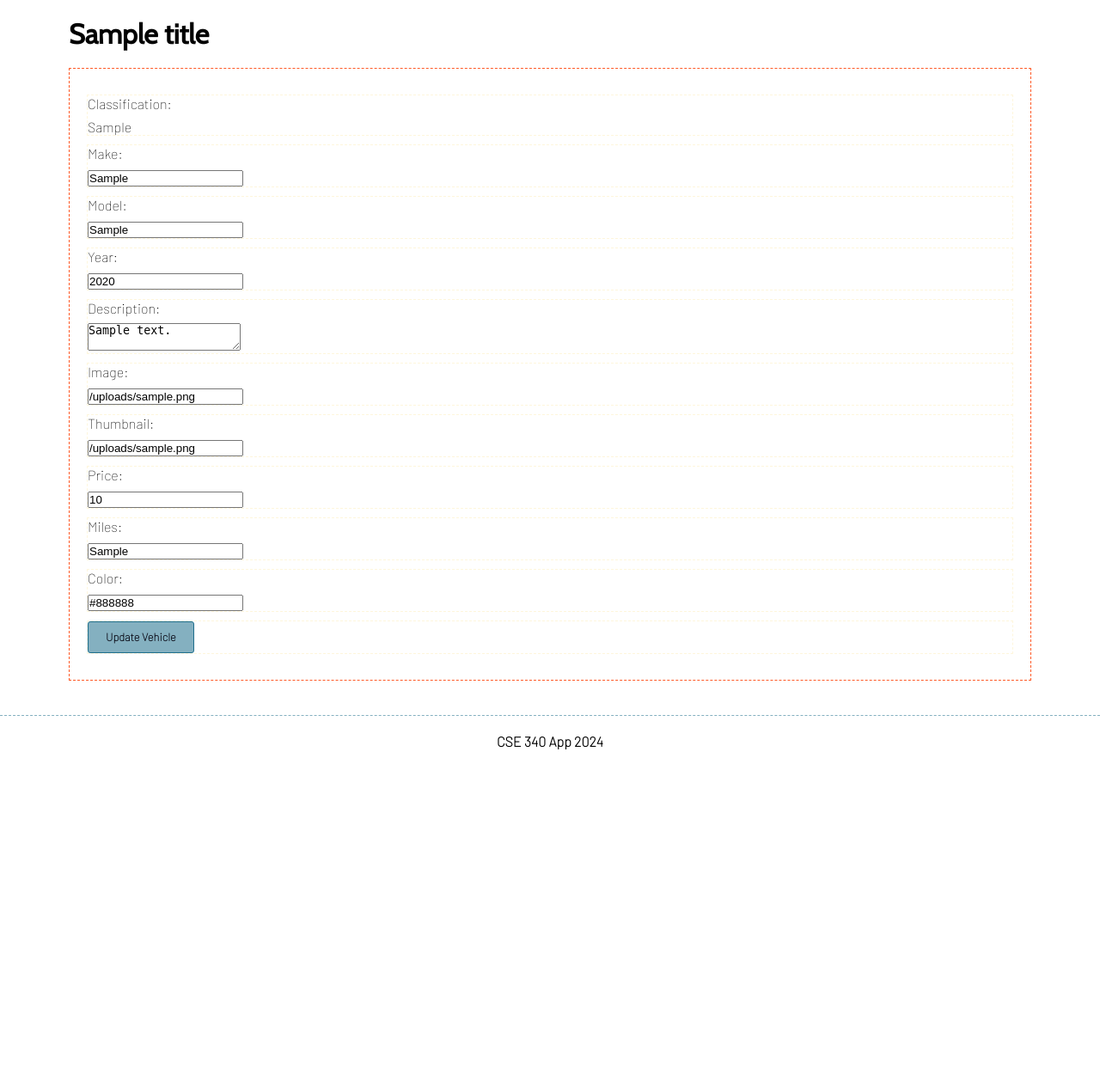
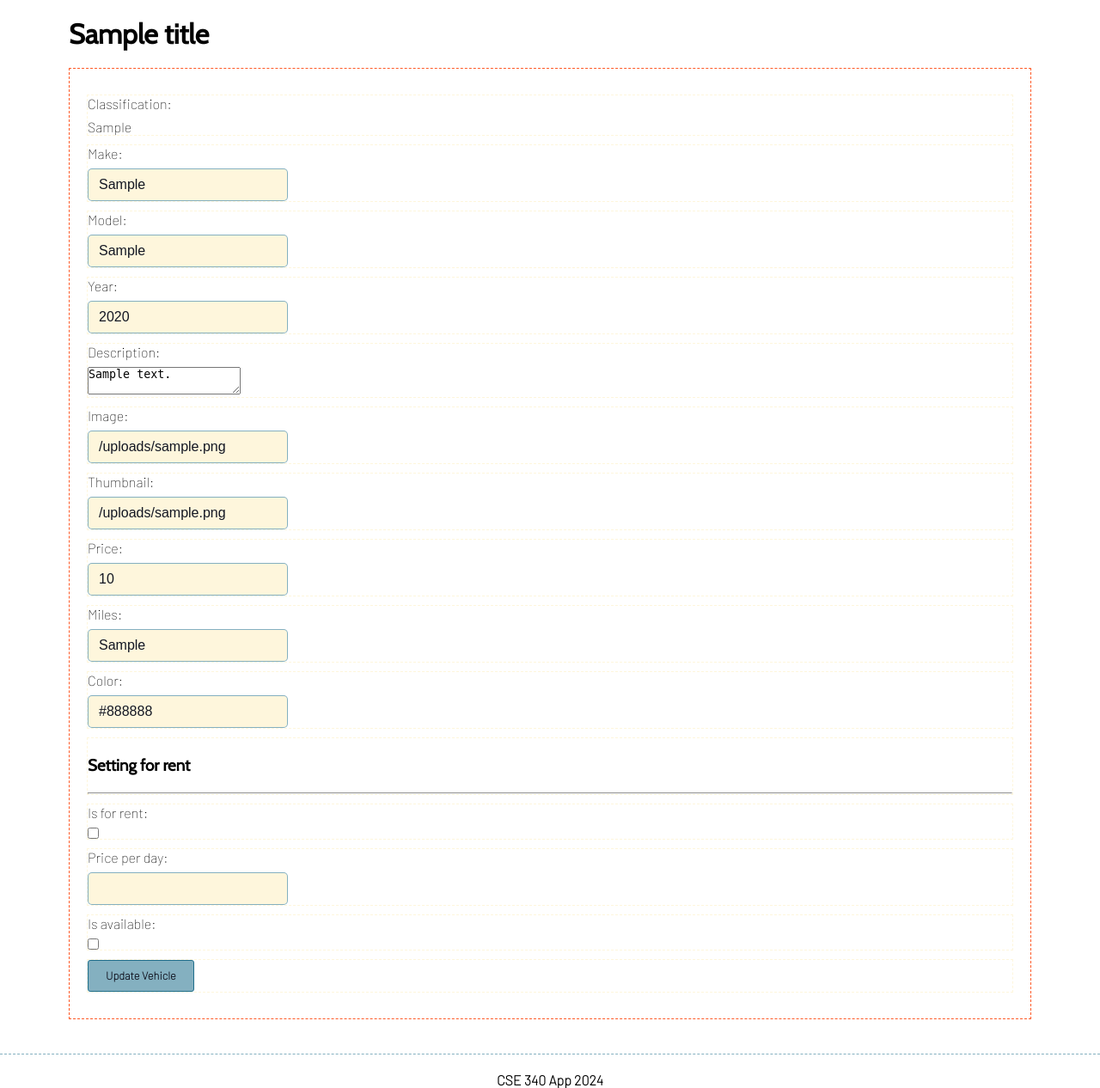
Before and after one commit to Kraken-369/340-starter, a Node server app: template views/inventory/editInventory.ejs in a window 1280 px wide. Shown: the part 153-1419 px from the top of the page at 86% size. Before the commit the page ends 1025 px from the top, so only its background shows below. Run offline with Node 20, Linux system fonts and the light colour scheme; the template is opened without the code that fills it: most values are stand-ins (such as "Sample title", 1, 10 or a date in 2020); some libraries are stand-ins or nearby versions.

Commit message:
Update inventory updates

```diff
--- a/database/db-code.sql
+++ b/database/db-code.sql
@@ -266,8 +266,8 @@ update public.inventory
 set inv_image = replace(inv_image, '/images', '/images/vehicles'),
 	inv_thumbnail = replace(inv_thumbnail, '/images', '/images/vehicles');
 
-insert into public.account (account_firstname, account_lastname, account_password, account_email, account_type)
+insert into public.account (account_firstname, account_lastname, account_email, account_password, account_type)
   values
     ('Basic', 'Client', 'basic@340.edu', 'I@mABas1cCl!3nt', 'Client'),
-    ('Happ',	'Employee',	'happy@340.edu',	'I@mAnEmpl0y33',	'Employee'),
+    ('Happy',	'Employee',	'happy@340.edu',	'I@mAnEmpl0y33',	'Employee'),
     ('Manager',	'User',	'manager@340.edu',	'I@mAnAdm!n1strat0r',	'Admin');
--- a/views/inventory/editInventory.ejs
+++ b/views/inventory/editInventory.ejs
@@ -5,47 +5,89 @@
   <form action="/inv/update" id="update-form" method="post">
     <div>
       <label for="classification-list">Classification:</label>
-      <div>
+      <div class="form-control">
         <%- classificationList %>
       </div>
     </div>
     <div>
       <label for="inv_make">Make:</label>
-      <div><input id="inv_make" name="inv_make" type="text" value="<%= inv_make %>"></div>
+      <div class="form-control">
+        <input id="inv_make" name="inv_make" type="text" value="<%= inv_make %>">
+      </div>
     </div>
     <div>
       <label for="inv_model">Model:</label>
-      <div><input id="inv_model" name="inv_model" type="text" value="<%= inv_model %>"></div>
+      <div class="form-control">
+        <input id="inv_model" name="inv_model" type="text" value="<%= inv_model %>">
+      </div>
     </div>
     <div>
       <label for="inv_year">Year:</label>
-      <div><input id="inv_year" name="inv_year" type="text" value="<%= inv_year %>"></div>
+      <div class="form-control">
+        <input id="inv_year" name="inv_year" type="text" value="<%= inv_year %>">
+      </div>
     </div>
     <div>
       <label for="inv_description">Description:</label>
-      <div><textarea name="inv_description" id="inv_description"><%= inv_description %></textarea></div>
+      <div class="form-control">
+        <textarea name="inv_description" id="inv_description"><%= inv_description %></textarea>
+      </div>
     </div>
     <div>
       <label for="inv_image">Image:</label>
-      <div><input id="inv_image" name="inv_image" type="text" value="<%= inv_image %>"></div>
+      <div class="form-control">
+        <input id="inv_image" name="inv_image" type="text" value="<%= inv_image %>">
+      </div>
     </div>
     <div>
       <label for="inv_thumbnail">Thumbnail:</label>
-      <div><input id="inv_thumbnail" name="inv_thumbnail" type="text" value="<%= inv_thumbnail %>"></div>
+      <div class="form-control">
+        <input id="inv_thumbnail" name="inv_thumbnail" type="text" value="<%= inv_thumbnail %>">
+      </div>
     </div>
     <div>
       <label for="inv_price">Price:</label>
-      <div><input id="inv_price" name="inv_price" type="text" value="<%= inv_price %>"></div>
+      <div class="form-control">
+        <input id="inv_price" name="inv_price" type="text" value="<%= inv_price %>">
+      </div>
     </div>
     <div>
       <label for="inv_miles">Miles:</label>
-      <div><input id="inv_miles" name="inv_miles" type="text" value="<%= inv_miles %>"></div>
+      <div class="form-control">
+        <input id="inv_miles" name="inv_miles" type="text" value="<%= inv_miles %>">
+      </div>
     </div>
     <div>
       <label for="inv_color">Color:</label>
-      <div><input id="inv_color" name="inv_color" type="text" value="<%= inv_color %>"></div>
+      <div class="form-control">
+        <input id="inv_color" name="inv_color" type="text" value="<%= inv_color %>">
+      </div>
     </div>
-    <div><button id="button-update" type="submit" disabled>Update Vehicle</button></div>
+    <div>
+      <h3>Setting for rent</h3>
+      <hr>
+    </div>
+    <div>
+      <label for="inv_for_rent">Is for rent:</label>
+      <div class="form-control">
+        <input tid="inv_for_rent" name="inv_for_rent" type="checkbox">
+      </div>
+    </div>
+    <div>
+      <label for="inv_price_day">Price per day:</label>
+      <div class="form-control">
+        <input id="inv_price_day" name="inv_price_day" type="text">
+      </div>
+    </div>
+    <div>
+      <label for="inv_available">Is available:</label>
+      <div class="form-control">
+        <input tid="inv_available" name="inv_available" type="checkbox">
+      </div>
+    </div>
+    <div>
+      <button id="button-update" type="submit" disabled>Update Vehicle</button>
+    </div>
     <input type="hidden" name="inv_id" <% if(locals.inv_id) { %> value="<%= locals.inv_id %>"<% } %>>
   </form>
 </div>
```
Also changed, not shown: controllers/inventoryController.js (+22 -6 lines), models/inventoryModel.js (+14 -4 lines), views/inventory/addInventory.ejs (+37 -14 lines).
